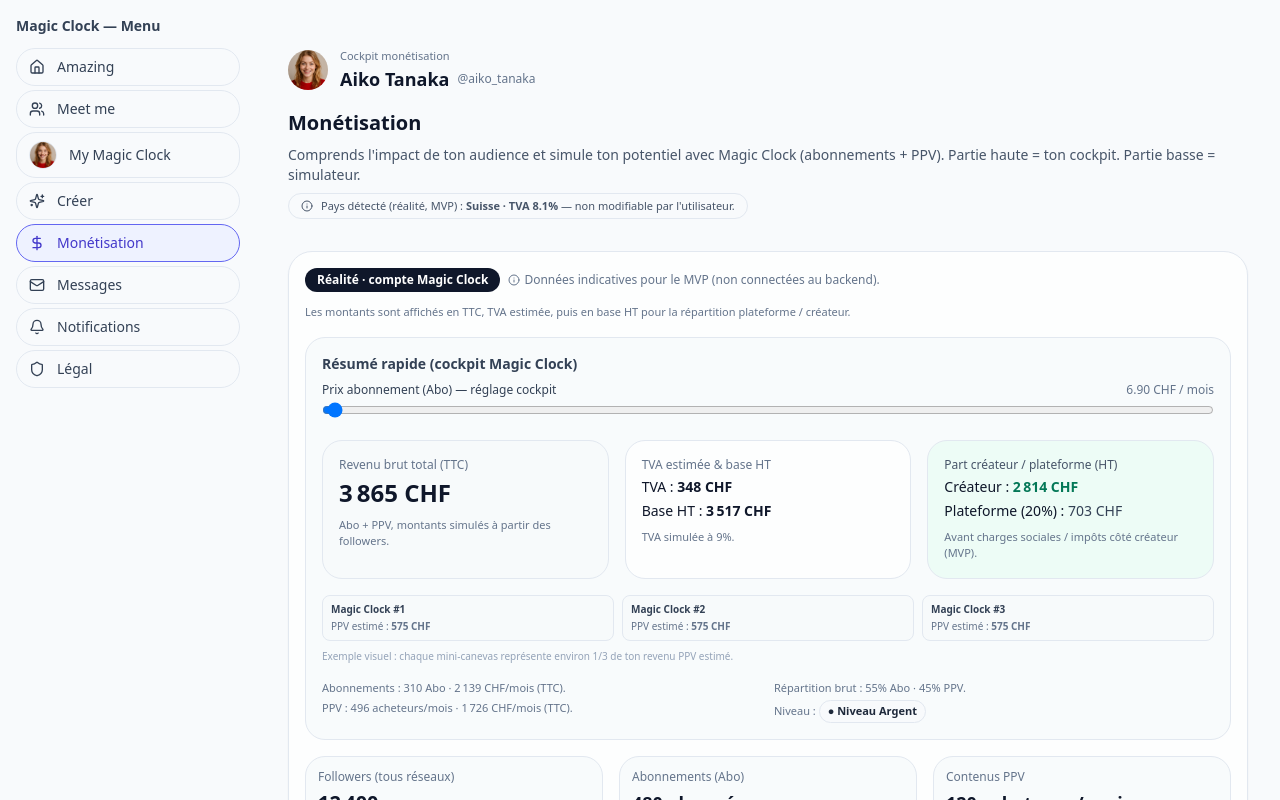
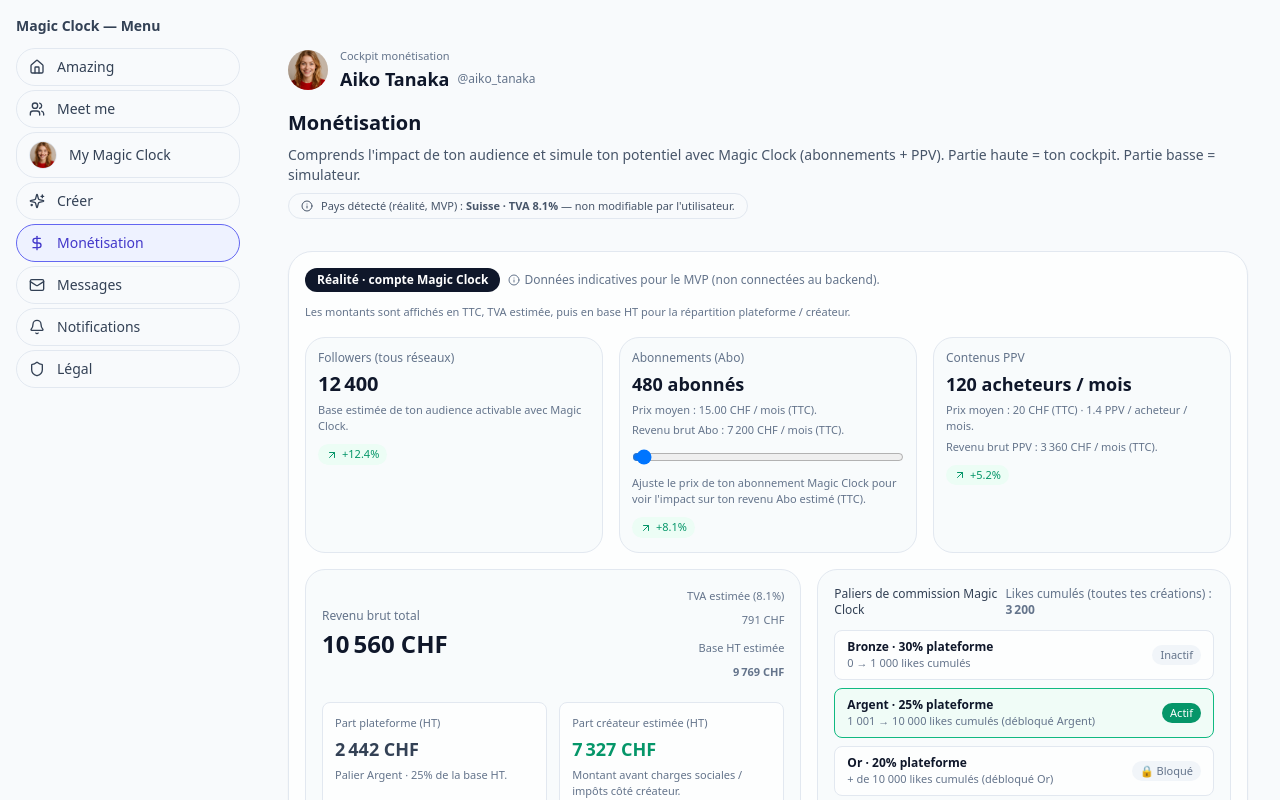
Before and after one commit to welcome-magic-clock/magic-clock-web-mvp, a Next.js app: page /monet in a window 1280 px wide. Shown: the top 800 px of the page. Built offline with nearby package versions, Linux system fonts and the light colour scheme.

Commit message:
Update page.tsx

```diff
--- a/app/monet/page.tsx
+++ b/app/monet/page.tsx
@@ -340,14 +340,6 @@
             Les montants sont affichés en TTC, TVA estimée, puis en base HT pour
             la répartition plateforme / créateur.
           </p>
-        </div>
-
-        {/* ✅ Cockpit réutilisable en mode "full" */}
-        <div className="mt-1 rounded-xl border border-slate-200 bg-slate-50/80 p-4">
-          <h2 className="mb-2 text-sm font-semibold text-slate-700">
-            Résumé rapide (cockpit Magic Clock)
-          </h2>
-          <Cockpit mode="full" followers={realFollowers} />
         </div>
 
         <div className="grid gap-4 md:grid-cols-3">
```
